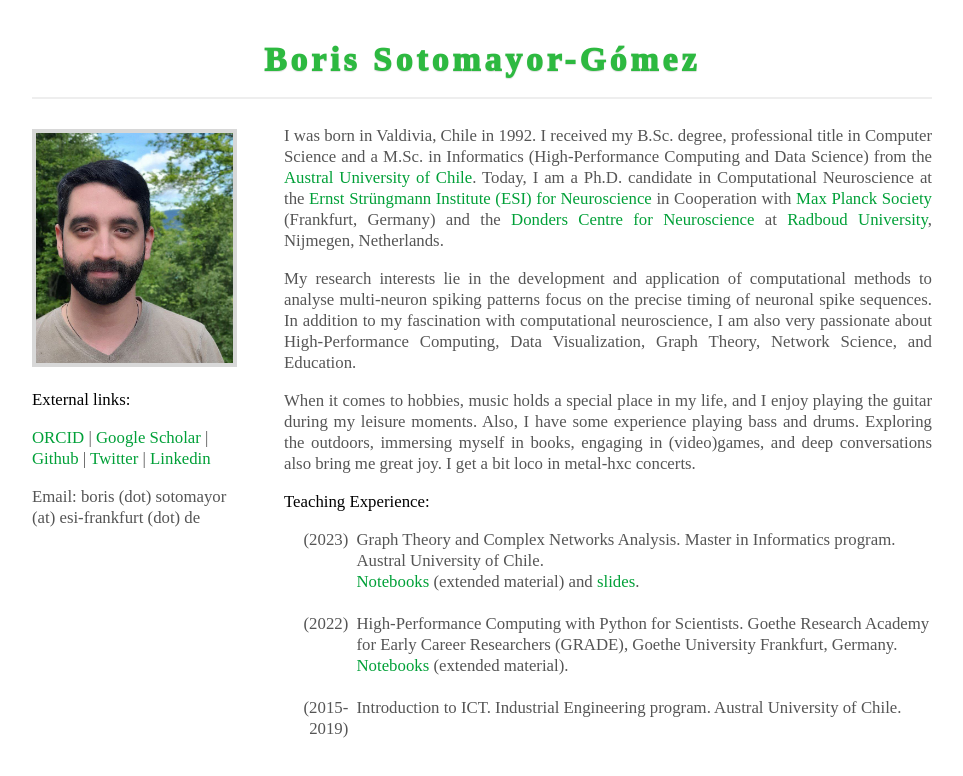
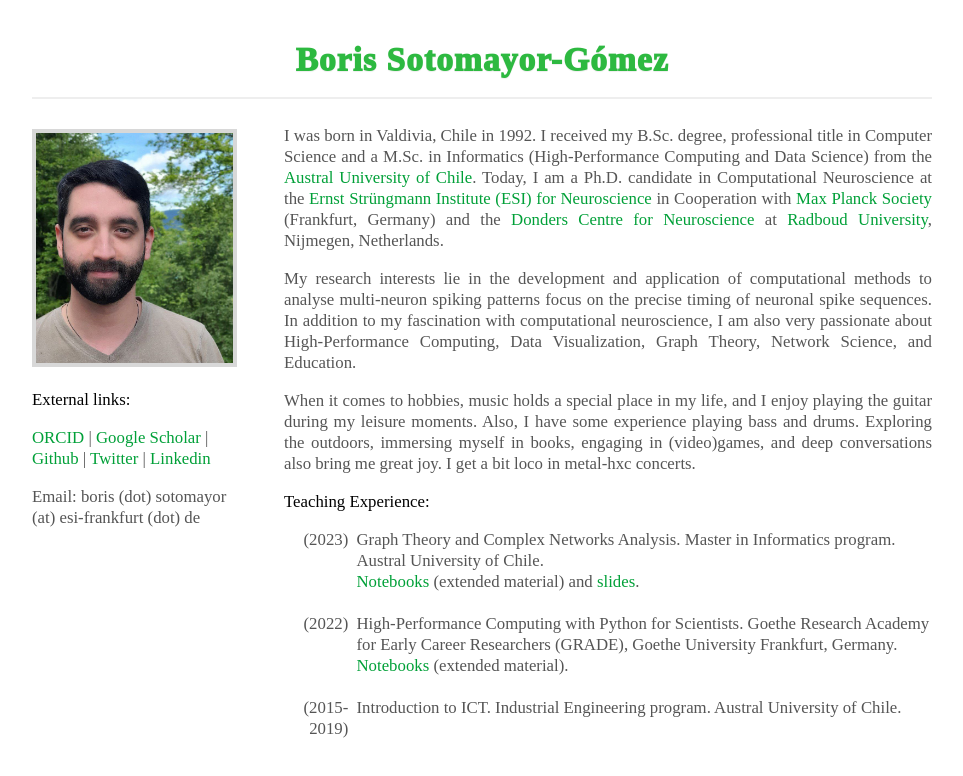
Before and after one commit to bsotomayorg/bsotomayorg.github.io, a plain HTML site: page index.html in a window 1280 px wide. Shown: the whole page, without its empty margins (158-1121 px from the left). Drawn offline with Linux system fonts and the light colour scheme.

```diff
--- a/css/style.css
+++ b/css/style.css
@@ -25,7 +25,7 @@
 h1 {
 font-size: 150%;
 font-weight: 800bold;
-text-shadow: #DDD 0px 1px 1px;
+text-shadow: #EEE 0px 1px 1px;
 margin-top: 0;
 margin-bottom: 0;
 padding-top: 0;
@@ -69,7 +69,7 @@
 }
 #header h1 {
 font-size: 200%;
-letter-spacing: 4px;
+letter-spacing: 1px;
 }
 
 #main-wrapper {
@@ -122,16 +122,12 @@
 font-size:90%;
 }
 
-
 .post {
-/*  position: absolute;*/
 text-align: justify;
 //background: #f00;
 }
 
-
 ul {
-/*list-style-type: none;*/
 padding-left: 30px;
 padding-top: 0px;
 padding-bottom: 0px;
@@ -146,7 +142,7 @@
 
 
 a {
-color: #00A038; /*#258f04; //#005880;*/
+color: #00A038;
 text-decoration: none;
 outline: none;
 //border-bottom: solid 1px #ddd;
```
